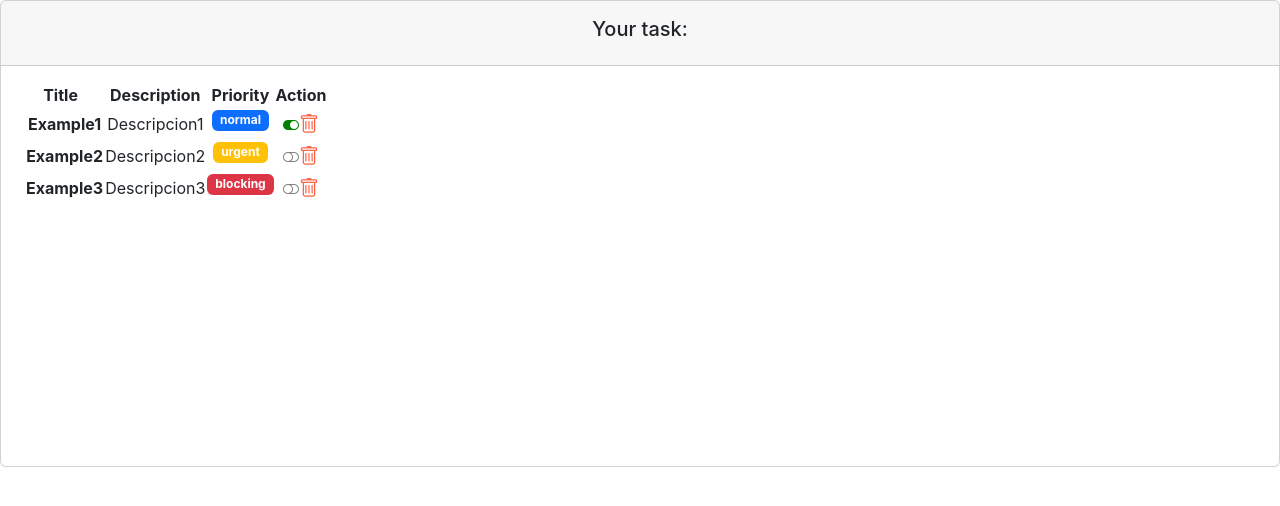
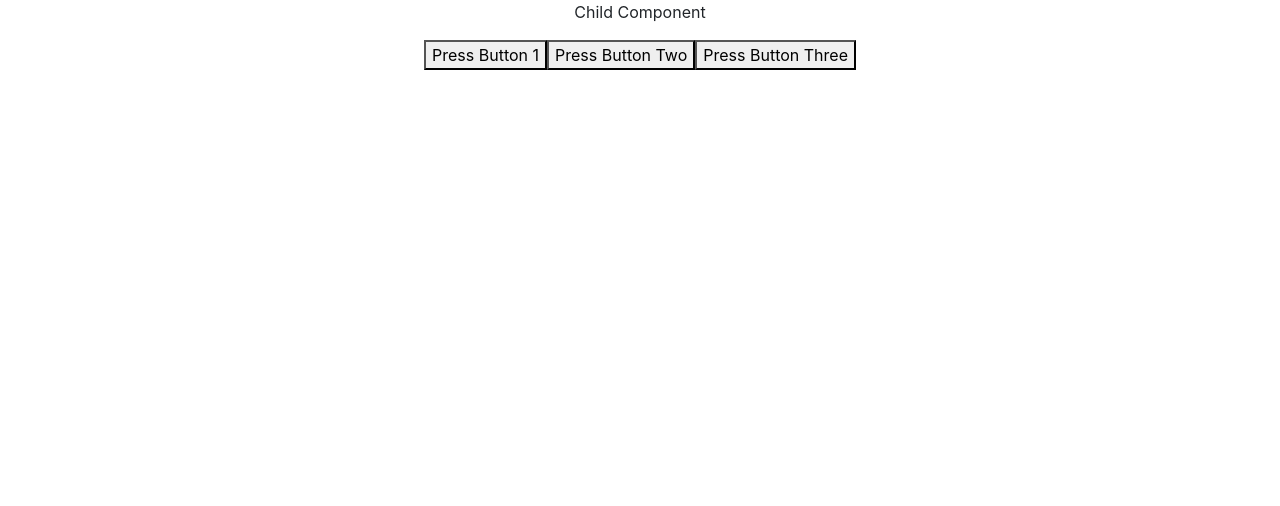
Before and after one commit to gablon29/project_openBootcamp_task, a React (Create React App) app: page / in a window 1280 px wide. Shown: the top 506 px of the page. Built offline with nearby package versions, Linux system fonts and the light colour scheme.

Commit message:
incluideEvents

```diff
--- a/src/App.js
+++ b/src/App.js
@@ -2,6 +2,7 @@ import logo from './logo.svg';
 import './App.css';
 import TasklistComponent from './components/container/task_list';
 import GreetingStyle from './components/pure/forms/GreetingStyle';
+import Father from './components/container/Father';
 
 function App() {
   return (
@@ -20,9 +21,11 @@ function App() {
           Learn React
         </a> */}
         {/** COMPONENTE de listado de tarea */}
-        <TasklistComponent />
+        {/* <TasklistComponent /> */}
         {/* <GreetingStyle /> */}
       {/* </header> */}
+      {/* //* gestion de eventos */}
+      <Father/>
     </div>
 
   );
--- /dev/null
+++ b/src/components/container/Father.jsx
@@ -0,0 +1,12 @@
+import React from 'react'
+import Child from '../pure/Child'
+
+const Father = () => {
+  return (
+    <div>
+      <Child/>
+    </div>
+  )
+}
+
+export default Father
--- /dev/null
+++ b/src/components/pure/Child.jsx
@@ -0,0 +1,27 @@
+import React from 'react'
+
+const Child = ({ name }) => {
+
+    const pressButtonTwo = () => {
+        alert(`hello`);
+    }
+
+    const pressButtonThree = (text) => {
+        alert(`Hello: ${text}`);
+    }
+
+  return (
+    <div>
+      <p onMouseOver={() => console.log('On Mouse Over')}> Child Component</p>
+          <button onClick={() => console.log('Press Button 1')}>
+              Press Button 1
+          </button>
+          <button onClick={pressButtonTwo}>Press Button Two
+          </button>
+          <button onClick={() => pressButtonThree('gabriel')}>Press Button Three
+          </button>
+    </div>
+  )
+}
+
+export default Child
```
